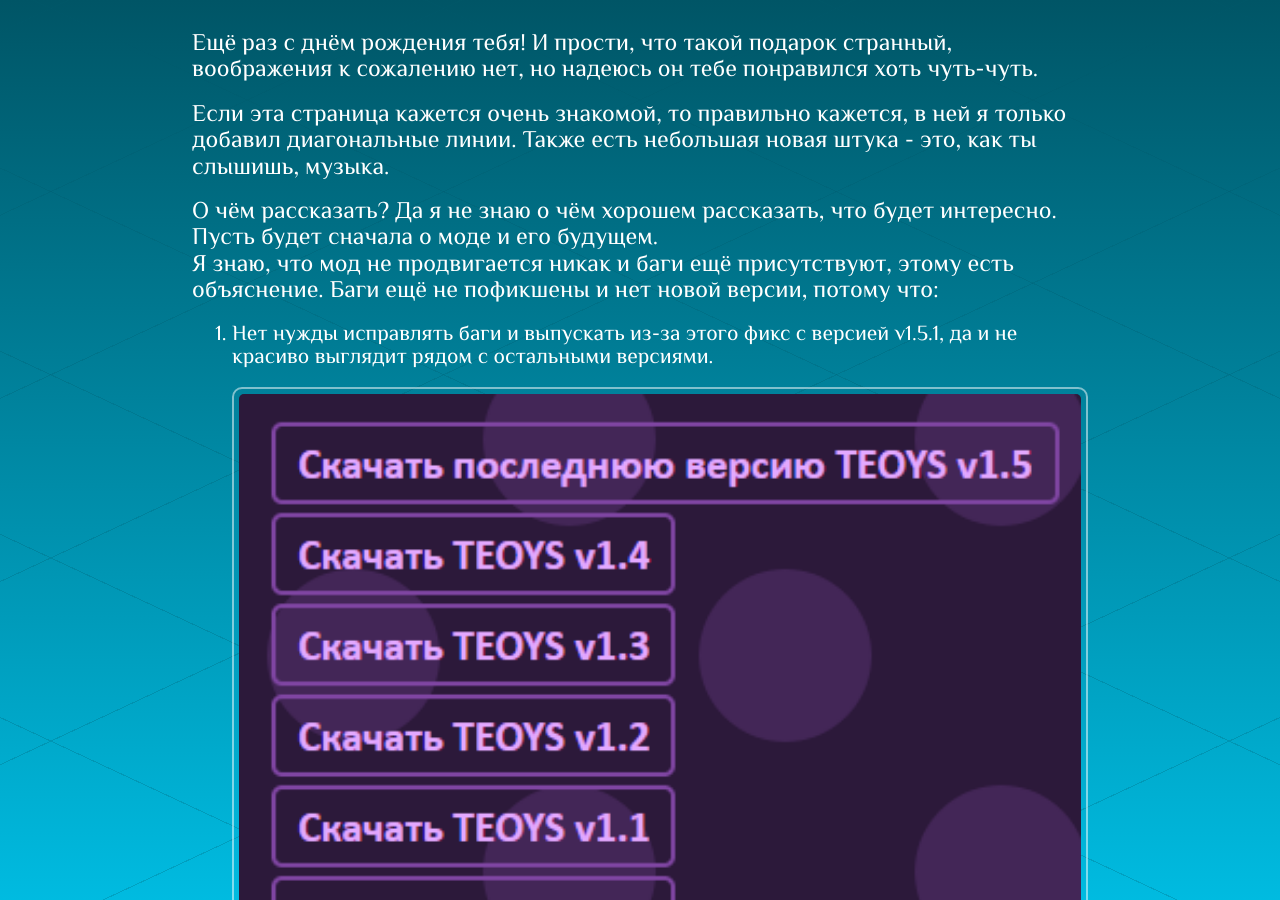
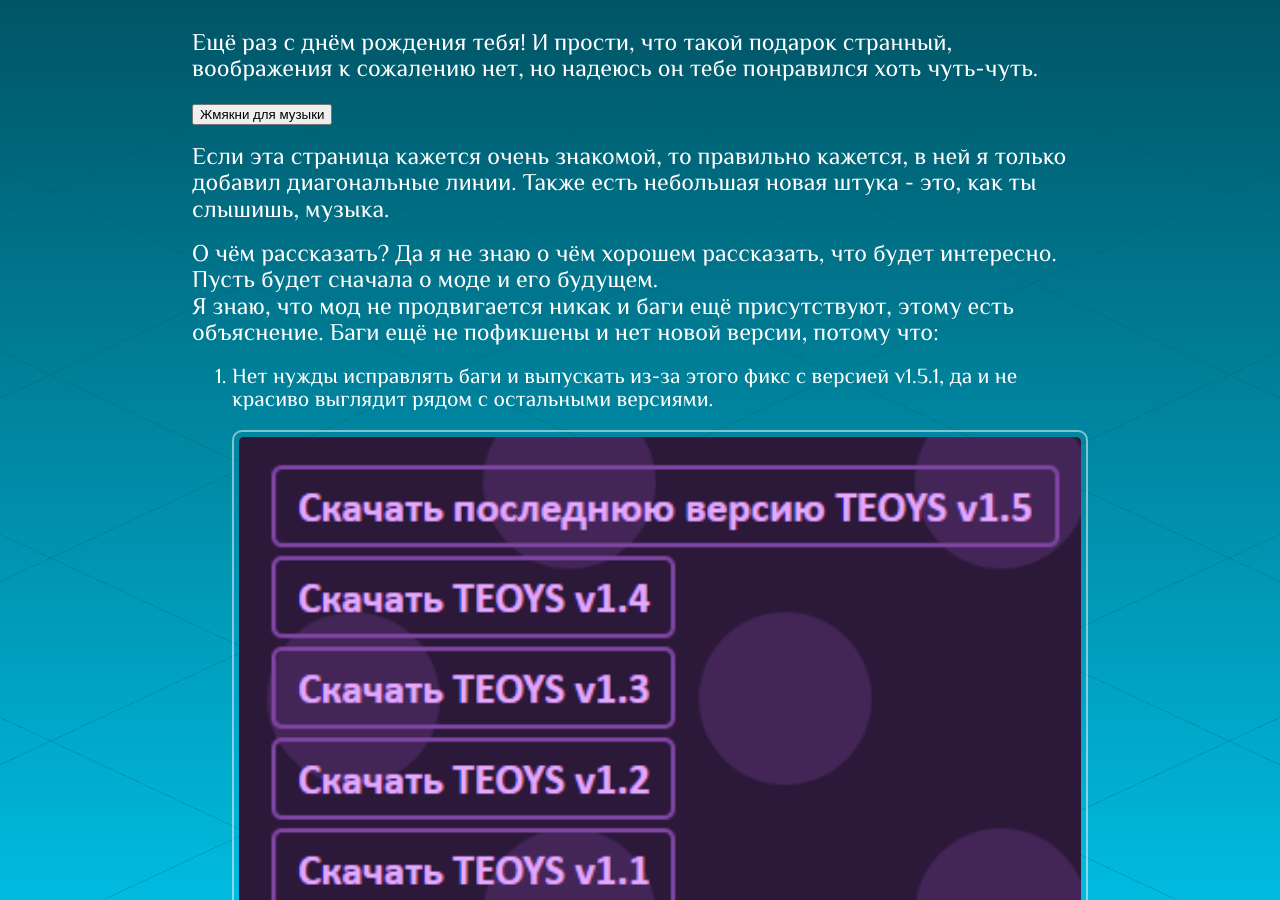
Before and after one commit to catink123/catink123.github.io, a Jekyll site: the page built from zdraste/index.html, in a window 1280 px wide and 900 px high. Built offline with Jekyll 4.4.1, drawn with Linux system fonts in a browser that asks for light colours; some web fonts are replaced.

Commit message:
Update index.html

```diff
--- a/zdraste/index.html
+++ b/zdraste/index.html
@@ -6,6 +6,7 @@ layout: secret
   <audio src="music/Unspoken%20Words.mp3" autoplay id="player"></audio>
   <script src="js/main.js"></script>
   <p>Ещё раз с днём рождения тебя! И прости, что такой подарок странный, воображения к сожалению нет, но надеюсь он тебе понравился хоть чуть-чуть.</p>
+  <button onclick="player.play()">Жмякни для музыки</button>
   <p>Если эта страница кажется очень знакомой, то правильно кажется, в ней я только добавил диагональные линии. Также есть небольшая новая штука - это, как ты слышишь, музыка.</p>
   <p>О чём рассказать? Да я не знаю о чём хорошем рассказать, что будет интересно. Пусть будет сначала о моде и его будущем.<br>
 Я знаю, что мод не продвигается никак и баги ещё присутствуют, этому есть объяснение. Баги ещё не пофикшены и нет новой версии, потому что:
```
